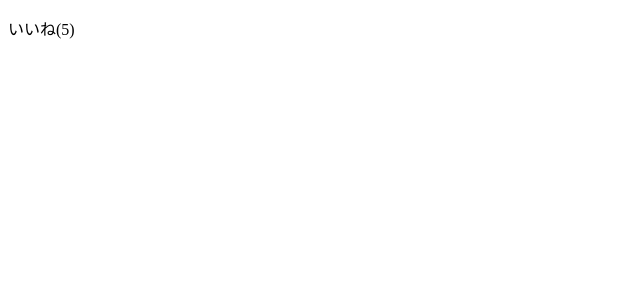
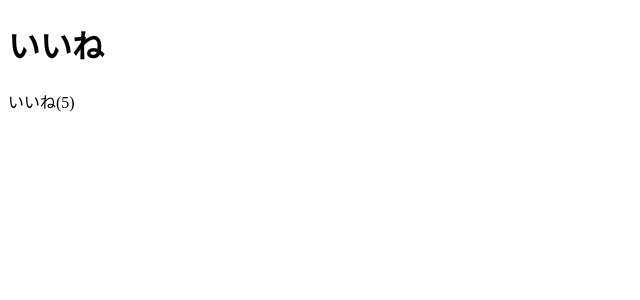
Before and after one commit to t-tazy/udemy-vuejs, a Vue app: page / in a window 1280 px wide. Shown: the top 300 px of the page, without its empty margins (0-640 px from the left). Built offline with nearby package versions, Linux system fonts and the light colour scheme.

Commit message:
単一ファイルコンポーネントをローカル登録

```diff
--- a/src/App.vue
+++ b/src/App.vue
@@ -1,3 +1,16 @@
 <template>
-  <LikeNumber></LikeNumber>
+  <div>
+    <LikeHeader></LikeHeader>
+    <LikeNumber></LikeNumber>
+  </div>
 </template>
+
+<script>
+import LikeHeader from "./LikeHeader.vue";
+
+export default {
+components: {
+  LikeHeader
+  }
+};
+</script>
--- /dev/null
+++ b/src/LikeHeader.vue
@@ -0,0 +1,3 @@
+<template>
+  <h1>いいね</h1>
+</template>
```
